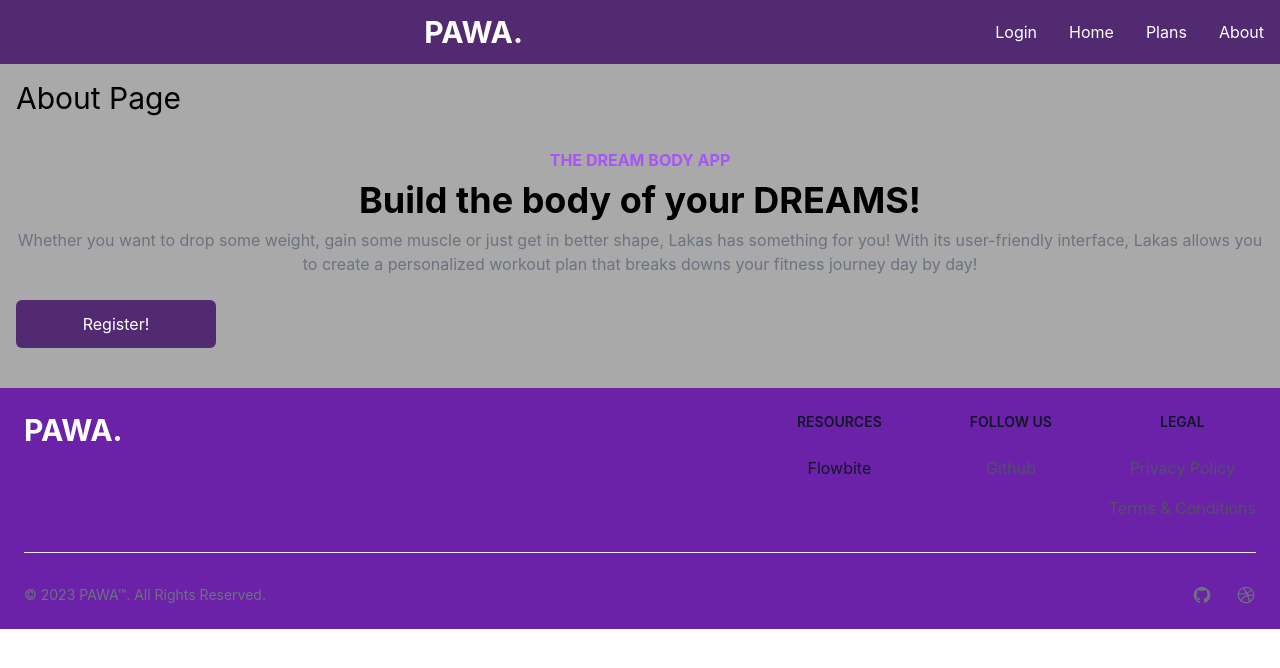
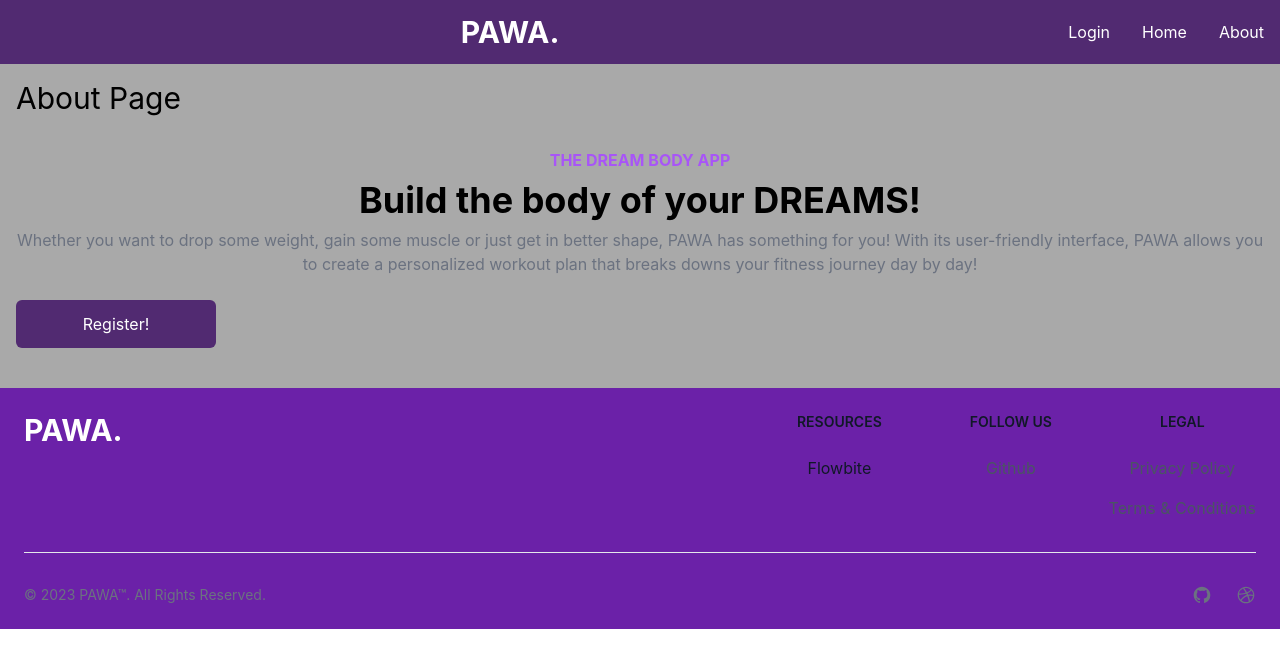
Before and after one commit to CMerenu/PAWA, a React (Create React App) app in the folder client/: page /about in a window 1280 px wide. Shown: the top 668 px of the page. Built offline with nearby package versions, Linux system fonts and the light colour scheme.

Commit message:
removes lakas

```diff
--- a/client/src/components/NavBar.jsx
+++ b/client/src/components/NavBar.jsx
@@ -34,7 +34,7 @@ const publicOptions = (
         <NavUsername user={user} userInfo={userInfo} />
         <LoginButton user={user} handleLogOut={handleLogOut} />
         <li className='p-4 hover:text-purple-500'><Link to="/home">Home</Link></li>
-        <li className='p-4 hover:text-purple-500'><Link to="/plan">Plans</Link></li>
+        {/* <li className='p-4 hover:text-purple-500'><Link to="/plan">Plans</Link></li> */}
         <li className='p-4 hover:text-purple-500'><Link to="/about">About</Link></li>
       </ul>
     </div>
--- a/client/src/pages/AboutPage.js
+++ b/client/src/pages/AboutPage.js
@@ -1,7 +1,7 @@
 import { NavLink } from 'react-router-dom'
 const AboutPage = () => {
   return (
-    <div className="w-full l-full py-[1rem] px-4 text-black">
+    <div className="w-full h-full py-[1rem] px-4 text-black">
       <div className="text-left text-4xl pb-[2rem]">
         <h1 className="text-3xl text-black-500">About Page</h1>
       </div>
@@ -12,8 +12,8 @@ const AboutPage = () => {
         </h1>
         <p className="text-gray-500">
           Whether you want to drop some weight, gain some muscle or just get in
-          better shape, Lakas has something for you! With its user-friendly
-          interface, Lakas allows you to create a personalized workout plan that
+          better shape, PAWA has something for you! With its user-friendly
+          interface, PAWA allows you to create a personalized workout plan that
           breaks downs your fitness journey day by day!
         </p>
         <button className="bg-[#512a71] w-[200px] rounded-md my-6 mx-auto md:mx-0 py-3 text-white justify-self-center">
```
